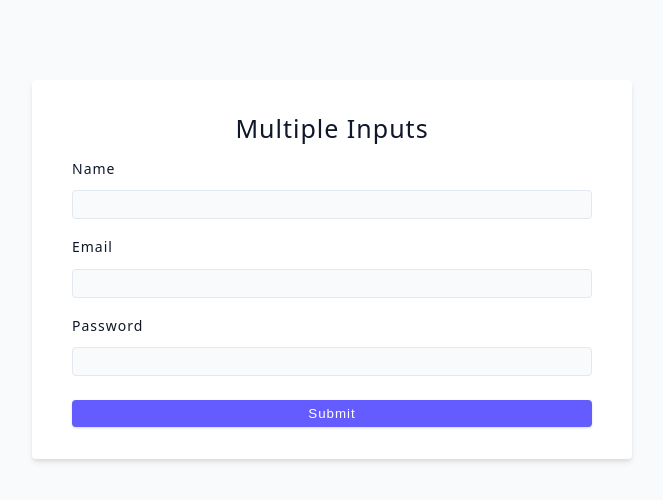
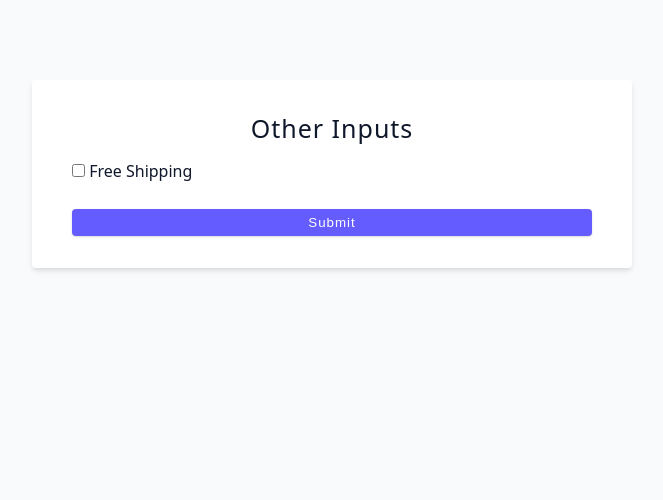
Before and after one commit to hungbui7690/react-tutorials, a React (Vite) app in the folder client/: page / in a window 1280 px wide. Shown: the top 500 px of the page, without its empty margins (308-971 px from the left). Built offline with nearby package versions, Linux system fonts and the light colour scheme.

Commit message:
Form: Checkout Inputs

```diff
--- a/client/src/01-controlled-inputs.jsx
+++ b/client/src/01-controlled-inputs.jsx
@@ -1,79 +1,33 @@
 /*
-  Form: Multiple Inputs
-
-  (***) email must be correct to submit the form > pic: multiple-inputs
+  Form: Checkout Inputs
+  - input: e.target.value
+  - checkbox: e.target.checked
 */
 
 import { useState } from 'react'
 
-const MultipleInputs = () => {
-  const [user, setUser] = useState({
-    name: '',
-    email: '',
-    password: '',
-  })
+const OtherInputs = () => {
+  const [shipping, setShipping] = useState(false)
 
-  // (***)
-  const handleChange = (e) => {
-    console.log(e.target.name)
-    console.log(e.target.value)
-
-    setUser({ ...user, [e.target.name]: e.target.value })
-  }
-
-  // (***) since the browser does not show the validation of the email > so, if the email is not valid > cannot submit
-  const handleSubmit = (e) => {
-    e.preventDefault()
-    console.log(user)
+  const handleShipping = (e) => {
+    console.log(e.target.checked)
+    setShipping(e.target.checked)
   }
 
   return (
     <div>
-      <form className='form' onSubmit={handleSubmit}>
-        <h4>Multiple Inputs</h4>
-        {/* name */}
-        <div className='form-row'>
-          <label htmlFor='name' className='form-label'>
-            name
-          </label>
+      <form className='form'>
+        <h4>Other Inputs</h4>
+        <div className='form-row' style={{ textAlign: 'left' }}>
           <input
-            type='text'
-            className='form-input'
-            id='name'
-            name='name' // (***) must have "name attribute"
-            value={user.name}
-            onChange={handleChange}
+            type='checkbox'
+            checked={shipping} // (***) checkout: e.target.checked
+            id='shipping'
+            name='shipping'
+            onChange={handleShipping} // (***)
           />
+          <label htmlFor='shipping'> Free Shipping </label>
         </div>
-        {/* email */}
-        <div className='form-row'>
-          <label htmlFor='email' className='form-label'>
-            Email
-          </label>
-          <input
-            type='email'
-            className='form-input'
-            id='email'
-            name='email'
-            value={user.email}
-            onChange={handleChange}
-          />
-        </div>
-        {/* password */}
-        <div className='form-row'>
-          <label htmlFor='password' className='form-label'>
-            Password
-          </label>
-          <input
-            type='password'
-            className='form-input'
-            id='password'
-            name='password'
-            value={user.password}
-            onChange={handleChange}
-          />
-        </div>
-
         <button type='submit' className='btn btn-block'>
           submit
         </button>
@@ -81,5 +35,4 @@ const MultipleInputs = () => {
     </div>
   )
 }
-
-export default MultipleInputs
+export default OtherInputs
```
